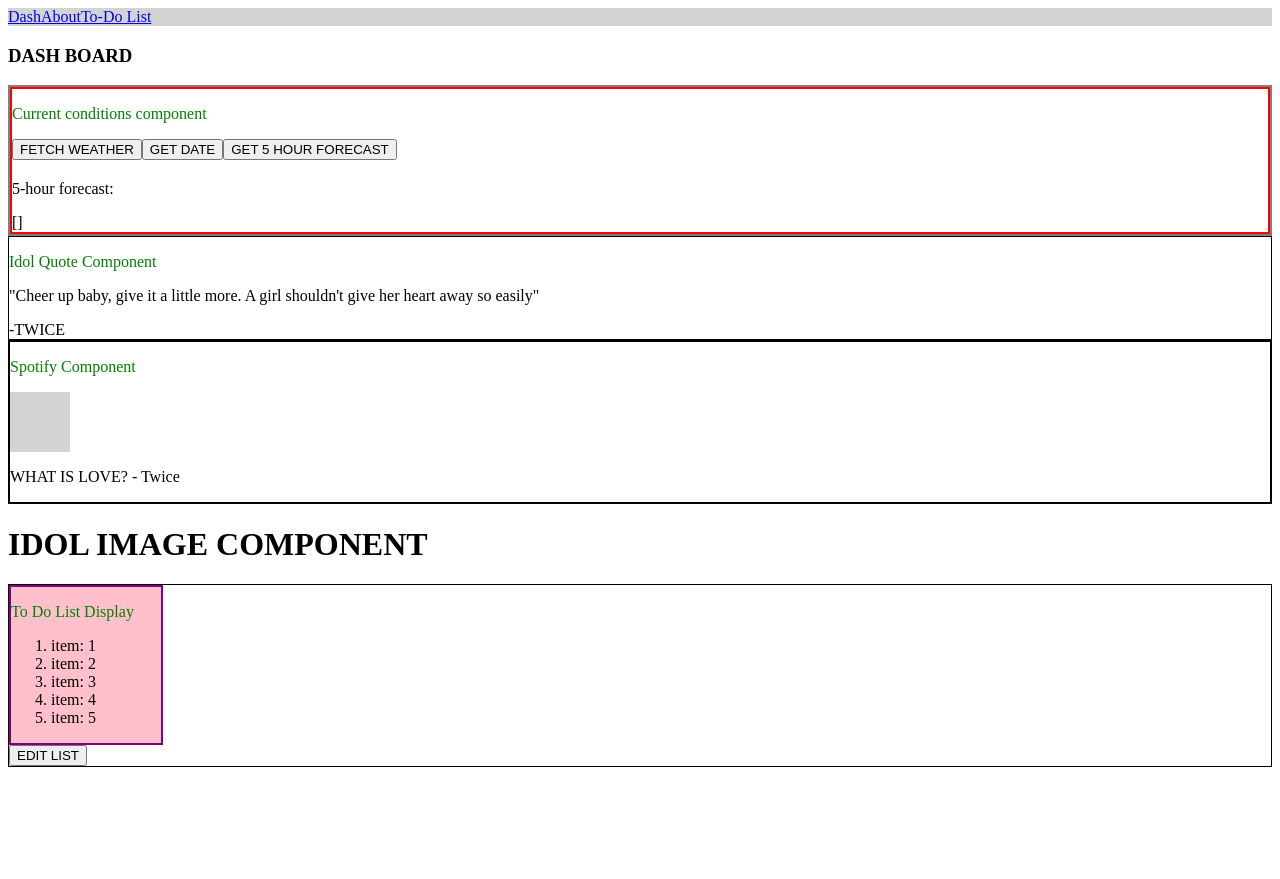
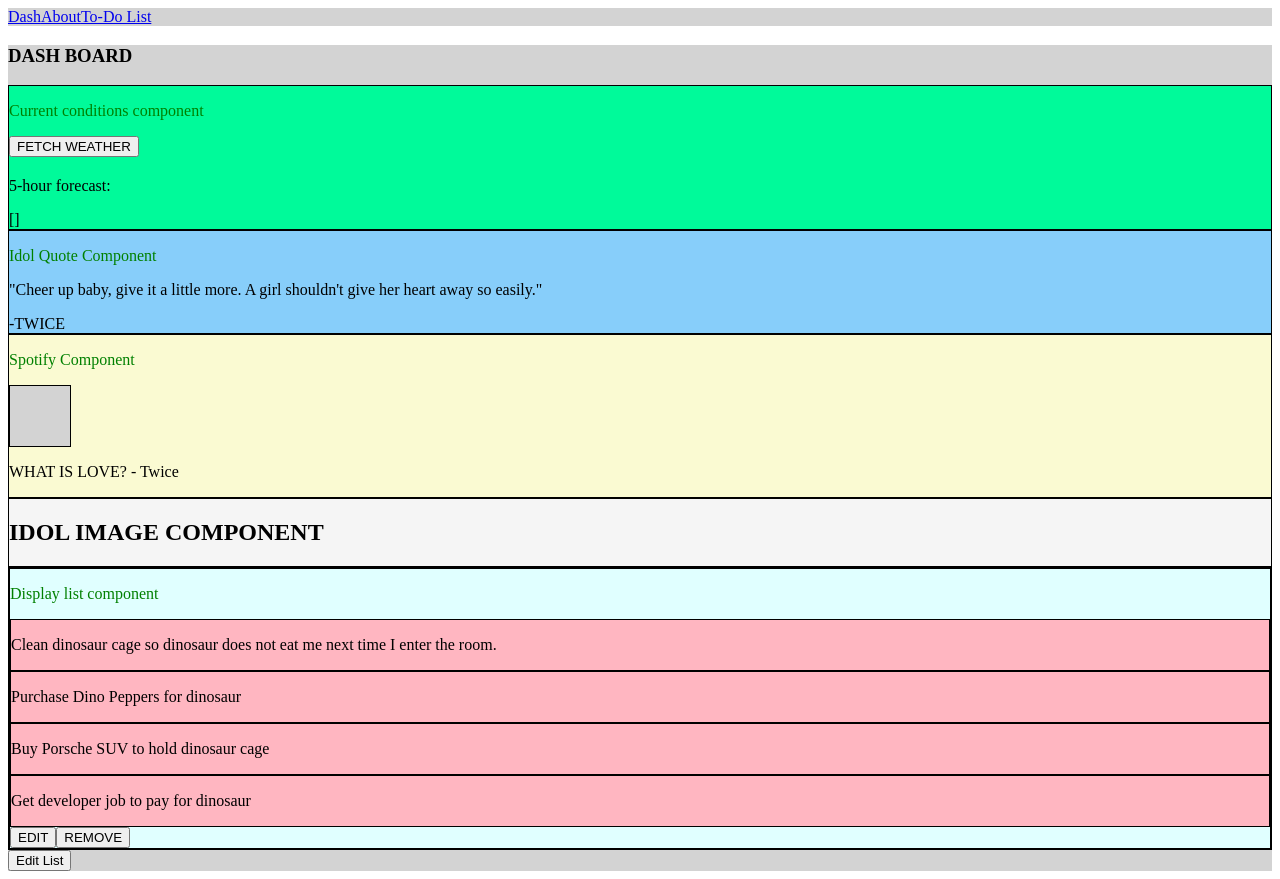
Before and after one commit to Jamzcode/kdash, a Vue app: page / in a window 1280 px wide. Before the commit the page ends 800 px from the top, so only its background shows below. Built offline with nearby package versions, Linux system fonts and the light colour scheme.

Commit message:
reorganized components to better flow functionality between components and views

```diff
--- /dev/null
+++ b/src/components/CalendarComponent.vue
@@ -0,0 +1,21 @@
+<template>
+  <section class="calendar section">
+    <p class="component-name">Calendar component</p>
+  </section>
+</template>
+
+<script>
+export default {
+  name: "calendarComponent",
+};
+</script>
+
+<style scoped>
+.calendar {
+  background: lightcoral;
+}
+
+.component-name {
+  color: green;
+}
+</style>
--- a/src/components/CurrentConditionsComponent.vue
+++ b/src/components/CurrentConditionsComponent.vue
@@ -2,8 +2,6 @@
   <div class="current-conditions-display">
     <p class="component-name">Current conditions component</p>
     <button class="fetch-data" @click="getWeatherFromApi">FETCH WEATHER</button>
-    <button @click="getDateTime">GET DATE</button>
-    <button @click="getFiveHourForecast">GET 5 HOUR FORECAST</button>
 
     <div class="current-condition">
       <h2 class="location data">{{ location }}</h2>
@@ -50,6 +48,8 @@
       this.currentTemp = response.data.current.temp_f;
       this.currentCondition = response.data.current.condition.text;
       this.location = response.data.location.name;
+      this.getDateTime();
+      this.getFiveHourForecast();
     },
     getDateTime() {
       const weekday = [
@@ -82,22 +82,17 @@
         const result = Math.floor(averageTemp);
         this.forecastTemp.push(result);
       }
-      //Call Api to retrieve data for current day
-
-      //Create loop to iterate through hour[] objects
-
-      //Focus on 'temp_f' for each of 5 hour array
     },
   },
 };
 </script>
 
 <style scoped>
-.current-conditions-display {
-  border: solid red 2px;
-}
-
 .component-name {
   color: green;
 }
+
+.current-conditions-display {
+  border: solid black 1px;
+}
 </style>
--- /dev/null
+++ b/src/components/DisplayListComponent.vue
@@ -0,0 +1,52 @@
+<template>
+  <div class="display-list">
+    <p class="component-name">Display list component</p>
+
+    <section>
+      <div class="list-box">
+        <div class="list-item">
+          <p>
+            Clean dinosaur cage so dinosaur does not eat me next time I enter
+            the room.
+          </p>
+        </div>
+        <div class="list-item">
+          <p>Purchase Dino Peppers for dinosaur</p>
+        </div>
+        <div class="list-item">
+          <p>Buy Porsche SUV to hold dinosaur cage</p>
+        </div>
+        <div class="list-item">
+          <p>Get developer job to pay for dinosaur</p>
+        </div>
+
+        <div class="button-box">
+          <button class="edit">EDIT</button
+          ><button class="remove">REMOVE</button>
+        </div>
+      </div>
+    </section>
+  </div>
+</template>
+
+<script>
+export default {
+  name: "displayListComponent",
+};
+</script>
+
+<style scoped>
+.display-list {
+  border: solid black 2px;
+  background: lightcyan;
+}
+
+.component-name {
+  color: green;
+}
+
+.list-item {
+  border: solid black 1px;
+  background: lightpink;
+}
+</style>
--- a/src/components/IdolImageComponent.vue
+++ b/src/components/IdolImageComponent.vue
@@ -1,5 +1,7 @@
 <template>
-  <h1>IDOL IMAGE COMPONENT</h1>
+  <div class="idol-image-widget">
+    <h2>IDOL IMAGE COMPONENT</h2>
+  </div>
 </template>
 
 <script>
@@ -8,4 +10,9 @@
 };
 </script>
 
-<style scoped></style>
+<style scoped>
+.idol-image-widget {
+  border: solid black 1px;
+  background: whitesmoke;
+}
+</style>
--- a/src/components/IdolQuoteComponent.vue
+++ b/src/components/IdolQuoteComponent.vue
@@ -4,7 +4,7 @@
 
     <p class="idol-quote">
       "Cheer up baby, give it a little more. A girl shouldn't give her heart
-      away so easily"
+      away so easily."
     </p>
     <div class="author">-TWICE</div>
   </div>
@@ -19,6 +19,7 @@
 <style scoped>
 .idol-quote-widget {
   border: solid black 1px;
+  background: lightskyblue;
 }
 
 .component-name {
--- a/src/components/ListDisplayComponent.vue
+++ /dev/null
@@ -1,32 +0,0 @@
-<template>
-  <div class="list-display">
-    <p class="component-name">To Do List Display</p>
-
-    <ol>
-      <li class="item">item: 1</li>
-      <li class="item">item: 2</li>
-      <li class="item">item: 3</li>
-      <li class="item">item: 4</li>
-      <li class="item">item: 5</li>
-    </ol>
-  </div>
-</template>
-
-<script>
-export default {
-  name: "listDisplayComponent",
-};
-</script>
-
-<style scoped>
-.list-display {
-  border: solid purple 2px;
-  height: auto;
-  width: 150px;
-  background: pink;
-}
-
-.component-name {
-  color: green;
-}
-</style>
--- a/src/components/SpotifyPlayerComponent.vue
+++ b/src/components/SpotifyPlayerComponent.vue
@@ -1,5 +1,5 @@
 <template>
-  <div class="player-box">
+  <div class="spotify-widget">
     <p class="component-name">Spotify Component</p>
 
     <div class="album-art"></div>
@@ -14,6 +14,11 @@
 </script>
 
 <style scoped>
+.spotify-widget {
+  border: solid black 1px;
+  background: lightgoldenrodyellow;
+}
+
 .album-art {
   width: 60px;
   height: 60px;
@@ -21,10 +26,14 @@
 }
 
 .player-box {
-  border: solid black 2px;
+  border: solid black 1px;
 }
 
 .component-name {
   color: green;
 }
+
+.album-art {
+  border: solid black 1px;
+}
 </style>
--- /dev/null
+++ b/src/components/ToDoInputComponent.vue
@@ -0,0 +1,31 @@
+<template>
+  <div class="input-section">
+    <p class="component-name">To do input component</p>
+    <section class="input section">
+      <h3>Date: mm/dd/yyyy</h3>
+      <input
+        type="text"
+        class="item-input"
+        placeholder="Whatcha gotta do today?"
+      />
+      <button class="add-item button">Add Item To List</button>
+    </section>
+  </div>
+</template>
+
+<script>
+export default {
+  name: "ToDoInputComponent",
+};
+</script>
+
+<style scoped>
+.input-section {
+  border: solid black 1px;
+  background: lightgreen;
+}
+
+.component-name {
+  color: green;
+}
+</style>
--- a/src/components/ToDoListComponent.vue
+++ b/src/components/ToDoListComponent.vue
@@ -1,17 +1,17 @@
 <template>
   <section class="todo-list-widget">
     <div class="todo-list">
-      <list-display-component />
+      <display-list-component />
       <button class="edit-list" @click="goToToDoList">EDIT LIST</button>
     </div>
   </section>
 </template>
 
 <script>
-import ListDisplayComponent from "./ListDisplayComponent.vue";
+import DisplayListComponent from "./DisplayListComponent.vue";
 
 export default {
-  components: { ListDisplayComponent },
+  components: { DisplayListComponent },
   name: "ToDoListComponent",
   methods: {
     goToToDoList() {
@@ -24,5 +24,6 @@
 <style>
 .todo-list-widget {
   border: solid black 1px;
+  background: lightcyan;
 }
 </style>
--- a/src/components/WeatherComponent.vue
+++ b/src/components/WeatherComponent.vue
@@ -22,10 +22,6 @@
 
 <style scoped>
 .weather-widget {
-  border: solid gray 2px;
-}
-
-.temp {
-  font-size: 50px;
+  background: mediumspringgreen;
 }
 </style>
--- a/src/views/DashView.vue
+++ b/src/views/DashView.vue
@@ -1,11 +1,12 @@
 <template>
-  <div>
+  <div class="dash-board">
     <h3>DASH BOARD</h3>
     <weather-component />
     <idol-quote-component />
     <spotify-player-component />
     <idol-image-component />
-    <to-do-list-component />
+    <display-list-component />
+    <button @click="goToToDoListView">Edit List</button>
   </div>
 </template>
 
@@ -14,7 +15,7 @@
 import IdolQuoteComponent from "@/components/IdolQuoteComponent.vue";
 import SpotifyPlayerComponent from "@/components/SpotifyPlayerComponent.vue";
 import IdolImageComponent from "@/components/IdolImageComponent.vue";
-import ToDoListComponent from "@/components/ToDoListComponent.vue";
+import DisplayListComponent from "@/components/DisplayListComponent.vue";
 
 export default {
   name: "DashView",
@@ -23,13 +24,18 @@
     IdolImageComponent,
     IdolQuoteComponent,
     SpotifyPlayerComponent,
-    ToDoListComponent,
+    DisplayListComponent,
+  },
+  methods: {
+    goToToDoListView() {
+      this.$router.push("/to-do-list");
+    },
   },
 };
 </script>
 
 <style scoped>
-.component {
-  border: solid 2px black;
+.dash-board {
+  background: lightgrey;
 }
 </style>
--- a/src/views/ToDoListView.vue
+++ b/src/views/ToDoListView.vue
@@ -1,52 +1,27 @@
 <template>
-  <section class="input section">
-    <h3>Date: mm/dd/yyyy</h3>
-    <input
-      type="text"
-      class="item-input"
-      placeholder="Whatcha gotta do today?"
-    />
-    <button class="add-item button">Add Item To List</button>
-  </section>
+  <div class="to-do-list-view">
+    <!-- Create component for adding items to to-do-list-display. -->
+    <to-do-input-component />
 
-  <section class="calendar section">
-    <h2>Month: JAN</h2>
-    <button class="month-scroll button">prev</button>
-    <button class="month-scroll button">next</button>
-    <div class="day"></div>
-    <div class="day"></div>
-    <div class="day"></div>
-    <div class="day"></div>
-    <div class="day"></div>
-    <div class="day"></div>
-    <div class="day"></div>
-  </section>
+    <!-- Create component to render accurate calendar for month of the year. -->
+    <calendar-component />
 
-  <section class="to-do-list section">
-    <div class="list-box">
-        <div class="list-item">
-            <p >Clean dinosaur cage so dinosaur does not eat me next time I enter the room.</p>
+    <!-- Create component that will render list of todos for display in todo view/dash view -->
+    <display-list-component />
   </div>
-        <div class="list-item">
-            <p>Purchase Dino Peppers for dinosaur</p>
-        </div>
-        <div class="list-item">
-            <p>Buy Porsche SUV to hold dinosaur cage</p>
-        </div>
-        <div class="list-item">
-            <p>Get developer job to pay for dinosaur</p>
-        </div>
-
-        <div class="button-box">
-            <button class="edit">EDIT</button><button class="remove">REMOVE</button>
-        </div>
-    </div>
-  </section>
 </template>
 
 <script>
+import CalendarComponent from "@/components/CalendarComponent.vue";
+import DisplayListComponent from "@/components/DisplayListComponent.vue";
+import ToDoInputComponent from "@/components/ToDoInputComponent.vue";
 export default {
   name: "ToDoListView",
+  components: {
+    ToDoInputComponent,
+    DisplayListComponent,
+    CalendarComponent,
+  },
 };
 </script>
 
@@ -72,21 +47,18 @@
   height: 10px;
 }
 
-.list-box{
+.list-box {
   border: solid black 2px;
   width: 300px;
   height: 300px;
   background: mediumslateblue;
-
 }
 
-.list-item{
+.list-item {
   border: solid black 1px;
   height: 70px;
   width: 200px;
   background: lightgray;
   overflow: auto;
 }
-
-
 </style>
```
Lines whose indentation alone changed are shown as unchanged.
